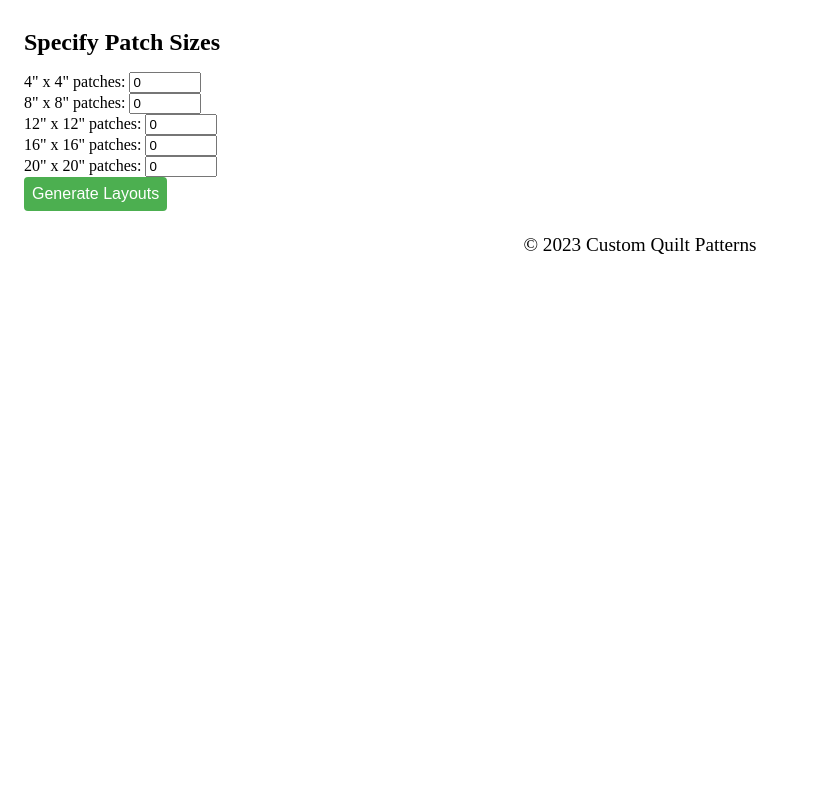
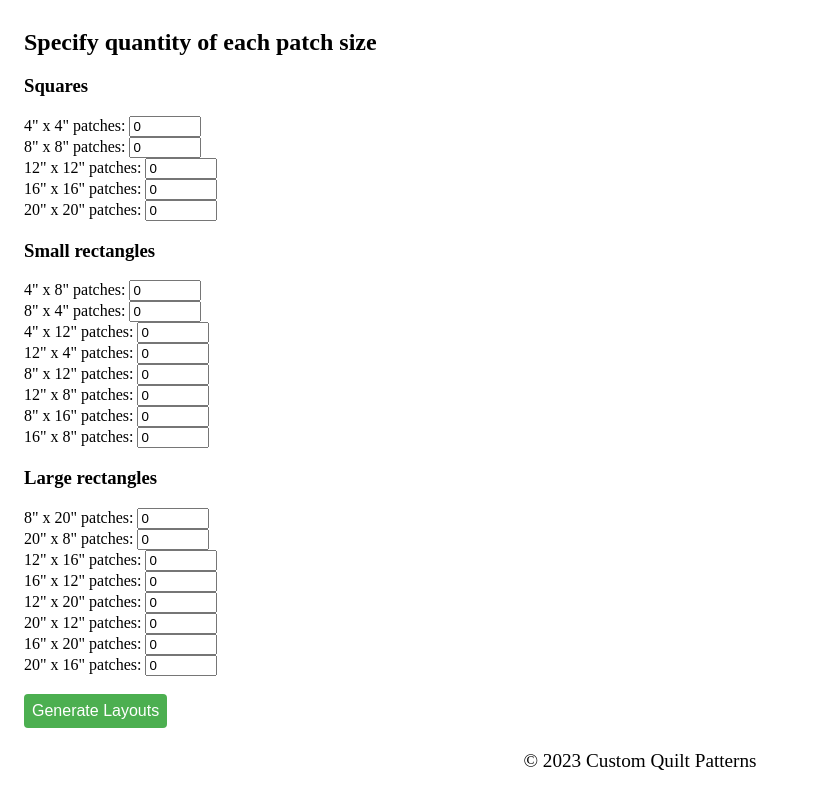
Before and after one commit to thorntondr/quiltee, a plain HTML site: page patch-size-input.html in a window 1280 px wide. Shown: the part 61-853 px from the top of the page, without its empty margins (0-833 px from the left). Before the commit the page ends 800 px from the top, so only its background shows below. Drawn offline with Linux system fonts and the light colour scheme.

Commit message:
Add rectangle sizes

```diff
--- a/patch-size-input.html
+++ b/patch-size-input.html
@@ -12,8 +12,9 @@
         <h1>Custom Quilt Patterns</h1>
     </header>
     <main>
-        <h2>Specify Patch Sizes</h2>
+        <h2>Specify quantity of each patch size</h2>
         <form>
+            <h3>Squares</h3>
             <label for="size4">4" x 4" patches:</label>
             <input type="number" id="size4" name="size4" min="0" max="9999" value="0">
             <br>
@@ -29,6 +30,57 @@
             <label for="size20">20" x 20" patches:</label>
             <input type="number" id="size20" name="size20" min="0" max="9999" value="0">
             <br>
+            <h3>Small rectangles</h3>
+            <label for="size4x8">4" x 8" patches:</label>
+            <input type="number" id="size4x8" name="size4x8" min="0" max="9999" value="0">
+            <br>
+            <label for="size8x4">8" x 4" patches:</label>
+            <input type="number" id="size8x4" name="size8x4" min="0" max="9999" value="0">
+            <br>
+            <label for="size4x12">4" x 12" patches:</label>
+            <input type="number" id="size4x12" name="size4x12" min="0" max="9999" value="0">
+            <br>
+            <label for="size12x4">12" x 4" patches:</label>
+            <input type="number" id="size12x4" name="size12x4" min="0" max="9999" value="0">
+            <br>
+            <label for="size8x12">8" x 12" patches:</label>
+            <input type="number" id="size8x12" name="size8x12" min="0" max="9999" value="0">
+            <br>
+            <label for="size12x8">12" x 8" patches:</label>
+            <input type="number" id="size12x8" name="size12x8" min="0" max="9999" value="0">
+            <br>
+            <label for="size8x16">8" x 16" patches:</label>
+            <input type="number" id="size8x16" name="size8x16" min="0" max="9999" value="0">
+            <br>
+            <label for="size16x8">16" x 8" patches:</label>
+            <input type="number" id="size16x8" name="size16x8" min="0" max="9999" value="0">
+            <br>
+            <h3>Large rectangles</h3>
+            <label for="size8x20">8" x 20" patches:</label>
+            <input type="number" id="size8x20" name="size8x20" min="0" max="9999" value="0">
+            <br>
+            <label for="size20x8">20" x 8" patches:</label>
+            <input type="number" id="size20x8" name="size20x8" min="0" max="9999" value="0">
+            <br>
+            <label for="size12x16">12" x 16" patches:</label>
+            <input type="number" id="size12x16" name="size12x16" min="0" max="9999" value="0">
+            <br>
+            <label for="size16x12">16" x 12" patches:</label>
+            <input type="number" id="size16x12" name="size16x12" min="0" max="9999" value="0">
+            <br>
+            <label for="size12x20">12" x 20" patches:</label>
+            <input type="number" id="size12x20" name="size12x20" min="0" max="9999" value="0">
+            <br>
+            <label for="size20x12">20" x 12" patches:</label>
+            <input type="number" id="size20x12" name="size20x12" min="0" max="9999" value="0">
+            <br>
+            <label for="size16x20">16" x 20" patches:</label>
+            <input type="number" id="size16x20" name="size16x20" min="0" max="9999" value="0">
+            <br>
+            <label for="size20x16">20" x 16" patches:</label>
+            <input type="number" id="size20x16" name="size20x16" min="0" max="9999" value="0">
+            <br>
+            <br>
             <button type="submit">Generate Layouts</button>
         </form>
     </main>
```
